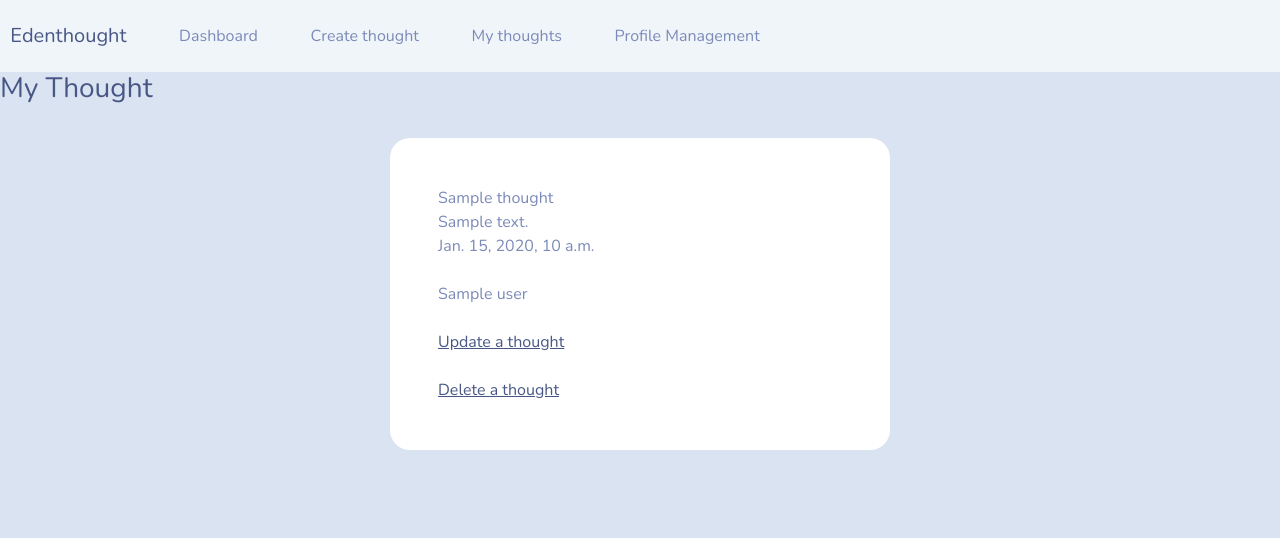
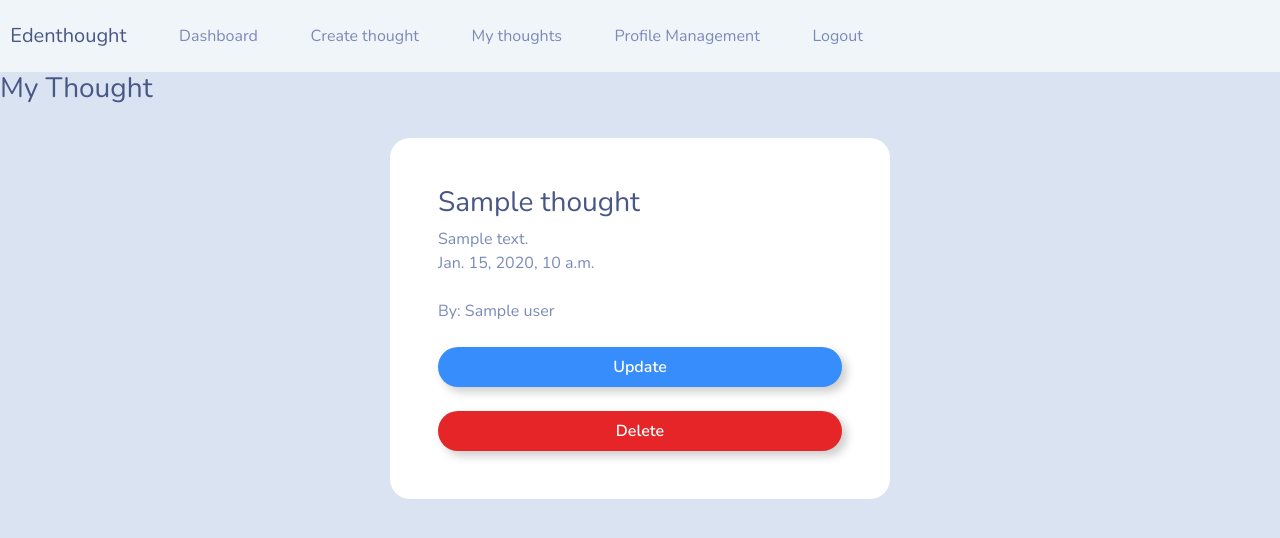
Before and after one commit to AlexArciszewski/Dziennik-do-zapisywania-mysli-Django, a Django app: template journal/templates/journal/my_thoughts.html in a window 1280 px wide. Shown: the top 538 px of the page. Run offline with Django 3.2, Linux system fonts and the light colour scheme; the template is opened without the code that fills it: most values are stand-ins (such as "Sample title", 1, 10 or a date in 2020).

Commit message:
cleaning frontend

```diff
--- a/edenthought/settings.py
+++ b/edenthought/settings.py
@@ -160,6 +160,6 @@
 EMAIL_USE_TLS = True
 
 EMAIL_HOST_USER = 'arciszew@yahoo.com' #yahoo email
-EMAIL_HOST_PASSWORD =''      #APP hasło
+EMAIL_HOST_PASSWORD ='dplialkhoepbmskg'      #APP hasło
 
 DEFAULT_FROM_EMAIL = 'arciszew@yahoo.com'  #yahoo email
--- a/journal/templates/journal/create_thought.html
+++ b/journal/templates/journal/create_thought.html
@@ -22,7 +22,7 @@
 
             <br>
 
-            <button class="btn btn-secondary btn-md w-100 btn-block p-2" type="submit"> Create thought </button>
+            <button class="btn btn-outline-primary btn-md w-100 btn-block p-2" type="submit"> Create thought </button>
 
         </form>
 
--- a/journal/templates/journal/delete_account.html
+++ b/journal/templates/journal/delete_account.html
@@ -21,7 +21,7 @@
 
             <br>
 
-            <button class="btn btn-secondary btn-md w-100 btn-block p-2" type="submit"> Yes Delete account </button>
+            <button class="btn btn-outline-danger btn-md w-100 btn-block p-2" type="submit"> Yes Delete account </button>
 
         </form>
 
--- a/journal/templates/journal/my_thoughts.html
+++ b/journal/templates/journal/my_thoughts.html
@@ -1,5 +1,4 @@
 {% extends 'journal/navbar.html' %}
-
 
 {% block content %}
 
@@ -11,9 +10,9 @@
 
 <div class="container bg-white shadow-md p-5 form-layout">
 
-    {{thought.title}}
+    <h3> {{thought.title}} </h3>
 
-    <br>
+
 
     {{thought.content}}
 
@@ -24,16 +23,18 @@
     <br>
     <br>
 
-    {{thought.user}}
+    By: {{thought.user}}
 
     <br>
     <br>
-    <a href="{% url  'update_thought' thought.id %}"> Update a thought </a>
+    <a class="btn btn-outline-primary btn-md w-100 btn-block p-2" href="{% url  'update_thought' thought.id %}"> Update
+    </a>
 
     <br>
     <br>
 
-    <a href="{% url  'delete_thought' thought.id %}"> Delete a thought </a>
+    <a class="btn btn-outline-danger btn-md w-100 btn-block p-2" href="{% url  'delete_thought' thought.id %}"> Delete
+    </a>
 
 </div>
 
--- a/journal/templates/journal/navbar.html
+++ b/journal/templates/journal/navbar.html
@@ -79,6 +79,19 @@
             &nbsp; &nbsp; &nbsp;
 
 
+            <li class="nav-link">
+
+              <a class="nav-link" href="{%  url 'user_logout' %}"> Logout </a>
+
+            </li>
+
+
+            &nbsp; &nbsp; &nbsp;
+
+
+
+
+
 
 
 
--- a/journal/templates/journal/profile_management.html
+++ b/journal/templates/journal/profile_management.html
@@ -22,7 +22,7 @@
 
             <br>
 
-            <button class="btn btn-secondary btn-md w-100 btn-block p-2" type="submit"> Update </button>
+            <button class="btn btn-outline-primary btn-md w-100 btn-block p-2" type="submit"> Update </button>
 
         </form>
 
@@ -39,7 +39,6 @@
         <br>
 
         <a class="nav-link" href="{%  url 'delete_account' %}"> Proceed to delete your account </a>
-
 
     </div>
 
@@ -61,7 +60,7 @@
 
             <br>
 
-            <button class="btn btn-secondary btn-md w-100 btn-block p-2" type="submit"> Upload Profile Photo </button>
+            <button class="btn btn-outline-primary btn-md w-100 btn-block p-2" type="submit"> Upload Profile Photo </button>
 
         </form>
 
```
Also changed, not shown: journal/templates/journal/dashboard.html (+4 -4 lines), journal/views.py (+14 -0 lines), db.sqlite3.
